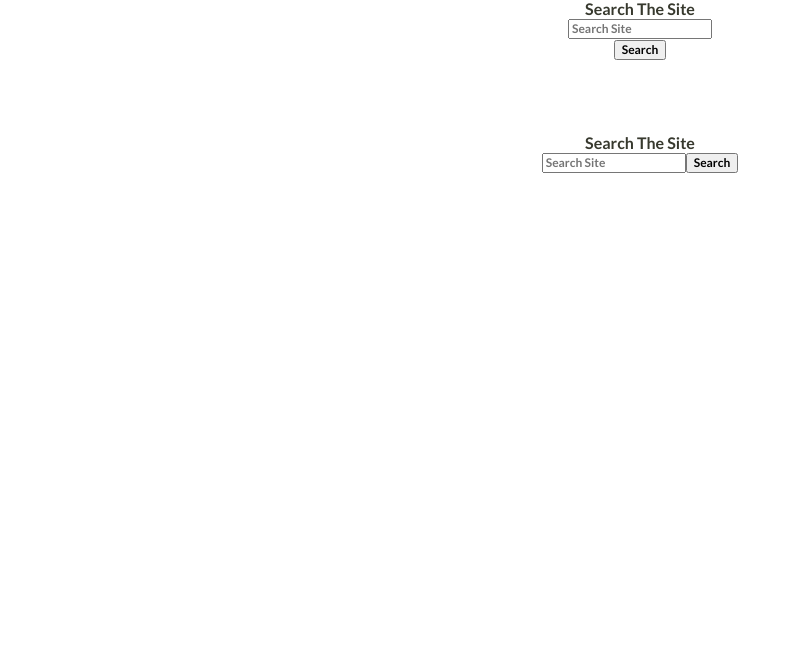
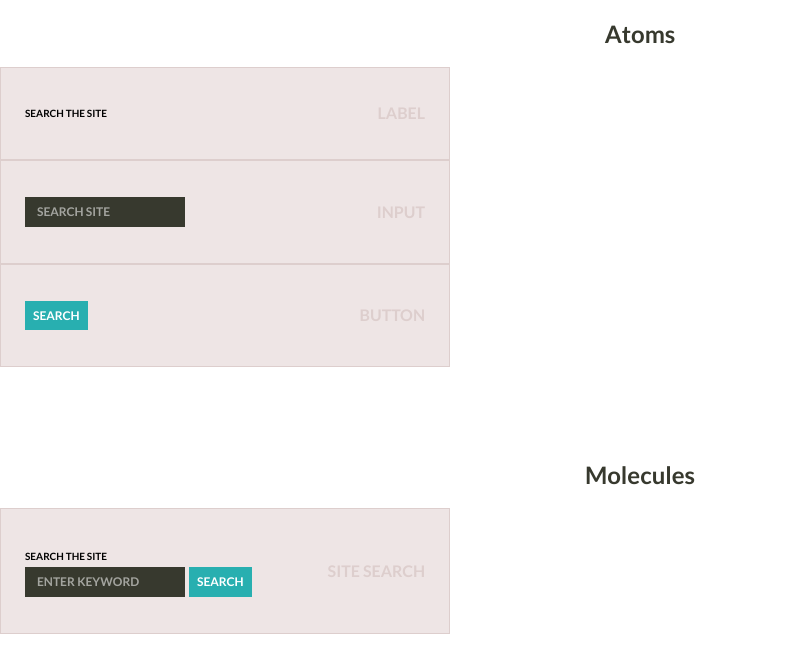
Before and after one commit to brentmclark/mp-atomic-design, a React (Create React App) app: page / in a window 1280 px wide. Shown: the top 672 px of the page, without its empty margins (0-801 px from the left). Built offline with nearby package versions, Linux system fonts and the light colour scheme.

Commit message:
switch to styled-components

```diff
--- a/src/App.js
+++ b/src/App.js
@@ -4,32 +4,52 @@ import './App.css';
 import Button from './atoms/button'
 import Label from './atoms/label'
 import Input from './atoms/input'
+import styled from 'styled-components'
 
 import SiteSearch from './molecules/site-search'
 
 function App() {
   return (
     <div className="App">
-
-        <div className="separator">
-          <Label>Search The Site</Label>
-        </div>
-        <div className="separator">
-          <Input type="text" placeholder="Search Site" />
-        </div>
-        <div className="separator">
-          <Button>Search</Button>
-        </div>
+      <h2>Atoms</h2>
+      <Section>
+        <Label>Search The Site</Label>
+        <SectionLabel>Label</SectionLabel>
+      </Section>
+      <Section>
+        <Input type="text" placeholder="Search Site" />
+        <SectionLabel>Input</SectionLabel>
+      </Section>
+      <Section>
+        <Button>Search</Button>
+        <SectionLabel>Button</SectionLabel>
+      </Section>
       <br />
       <br />
       <br />
       <br />
-
-      <div className="separator">
+      <h2>Molecules</h2>
+      <Section>
         <SiteSearch />
-      </div>
+        <SectionLabel>Site Search</SectionLabel>
+      </Section>
     </div>
   );
 }
 
+const Section = styled.div`
+  background: #EEE5E5;
+  padding: 36px 24px;
+  border:1px solid #DDCECD;
+  width: 400px;
+  display: flex;
+  align-items: center;
+`
+
+const SectionLabel = styled.span`
+  margin-left: auto;
+  color: #DDCECD;
+  text-transform: uppercase;
+`
+
 export default App;
--- a/src/atoms/button.js
+++ b/src/atoms/button.js
@@ -1,9 +1,12 @@
-import React from 'react'
+import styled from 'styled-components'
 
-function Button(props) {
-    return (
-        <button onClick={props.onClick}>{props.children}</button>
-    )
-}
+const Button = styled.button`
+    background: #28AFB0;
+    color: white;
+    text-transform: uppercase;
+    border: 0;
+    font-weight: 700;
+    padding: 8px 8px;
+`
 
 export default Button
--- a/src/atoms/input.js
+++ b/src/atoms/input.js
@@ -1,9 +1,12 @@
-import React from 'react'
+import styled from 'styled-components'
 
-function Input(props) {
-    return (
-       <input {...props} />
-    )
-}
+const Input = styled.input`
+    text-transform: uppercase;
+    background: #37392E;
+    color: white;
+    padding: 8px 12px;
+    border: 0;
+    font-weight: 700;
+`
 
 export default Input
--- a/src/atoms/label.js
+++ b/src/atoms/label.js
@@ -1,9 +1,9 @@
-import React from 'react'
+import styled from 'styled-components'
 
-function Label(props) {
-    return (
-        <label>{props.children}</label>
-    )
-}
+const Label = styled.label`
+  text-transform: uppercase;
+  color: black;
+  font-size: 10px;
+`
 
 export default Label
--- a/src/molecules/site-search.js
+++ b/src/molecules/site-search.js
@@ -2,17 +2,42 @@ import React from 'react'
 import Button from '../atoms/button'
 import Label from '../atoms/label'
 import Input from '../atoms/input'
+import styled from 'styled-components'
 
 function SiteSearch(props) {
     return (
-        <div className="site-search">
+        <Form
+            onSubmit={event => {
+                event.preventDefault();
+                const searchTerm = event.target.elements[0].value
+                alert(`Searching for ${searchTerm}`)
+            }}
+        >
             <Label>Search The Site</Label>
             <div>
-                <Input type="text" placeholder="Search Site" />
-                <Button>Search</Button>
+                <Input type="text" placeholder="Enter Keyword" />
+                <Button
+                    type="submit"
+                >
+                    Search
+                </Button>
             </div>
-        </div>
+        </Form>
     )
 }
 
+const Form = styled.form`
+    text-align: left;
+
+    ${Label} {
+        margin: 0 0 4px;
+        display: inline-block;
+    }
+
+    ${Input} {
+        margin: 0 4px 0 0;
+    }
+
+`
+
 export default SiteSearch
```
